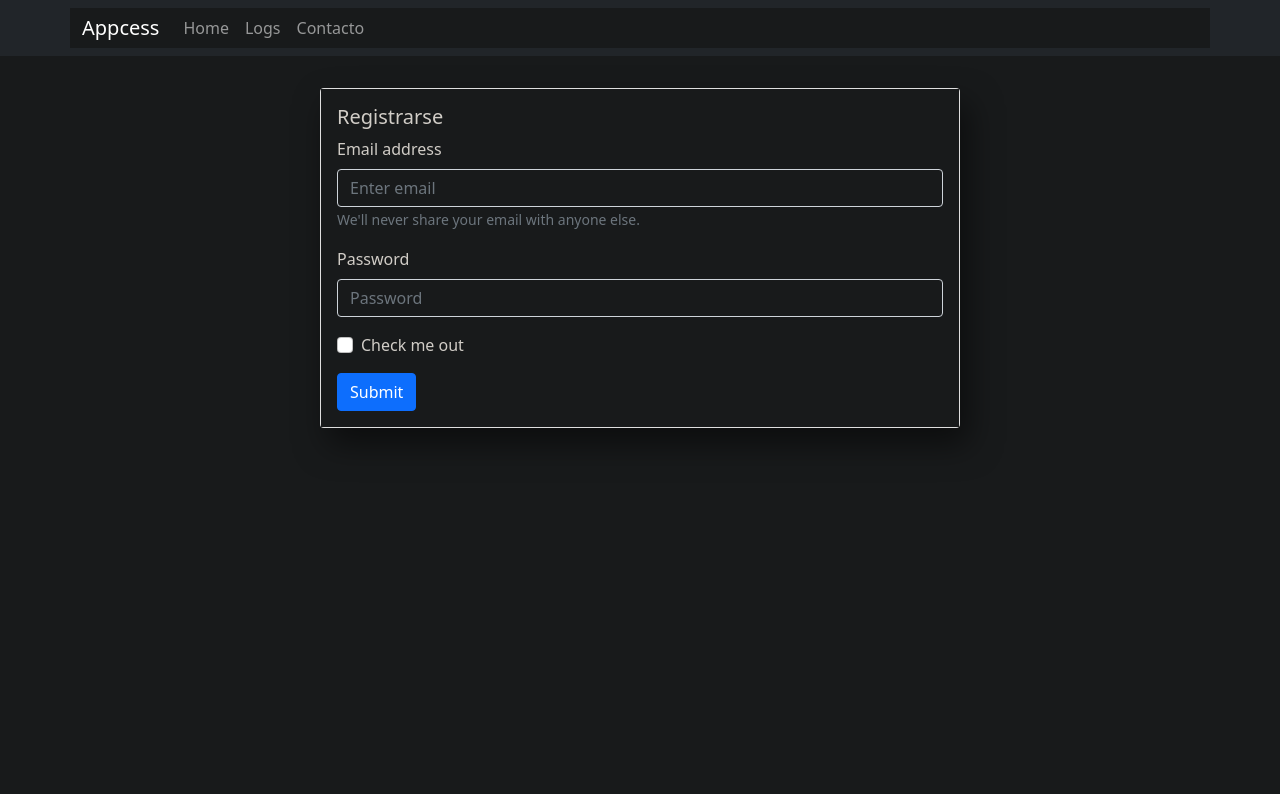
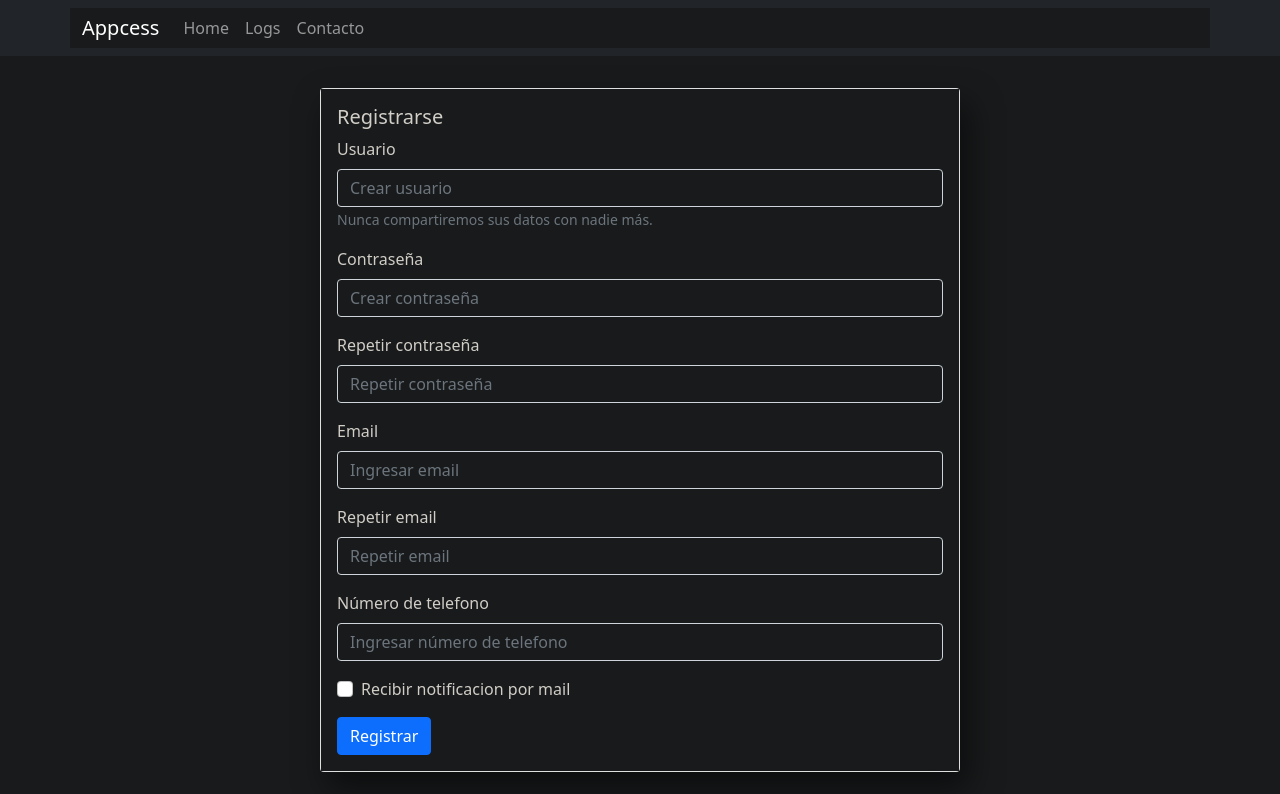
Before and after one commit to facusacchi/edu-unsam-proyecto-final-2021, a React (Create React App) app: page /registrarse in a window 1280 px wide. Shown: the top 794 px of the page. Built offline with nearby package versions, Linux system fonts and the light colour scheme.

Commit message:
agrego campos en el form de registrar

```diff
--- a/src/components/Login/Login.js
+++ b/src/components/Login/Login.js
@@ -25,18 +25,18 @@ const Login = ({history}) => {
                             <Card.Body>
                                 <Card.Title id='login-title'>Login</Card.Title>
                                     <Form>
-                                        <Form.Group className="mb-3" controlId="formBasicEmail">
+                                        <Form.Group className="mb-3" controlId="form-control">
                                             <Form.Label>Usuario</Form.Label>
                                             <Form.Control type="text" placeholder="Ingresar usuario" onChange={(event) => setUsuario(event.target.value)}/>
                                         </Form.Group>
 
-                                        <Form.Group className="mb-3" controlId="formBasicPassword">
+                                        <Form.Group className="mb-3" controlId="form-control">
                                             <Form.Label>Contraseña</Form.Label>
                                             <Form.Control type="password" placeholder="Ingresar contraseña" value={password} onChange={(event) => setPassword(event.target.value)}/>
                                         </Form.Group>
-                                        <Form.Group className="mb-3" controlId="formBasicCheckbox">
+                                        {/* <Form.Group className="mb-3" controlId="formBasicCheckbox">
                                             <Form.Check type="checkbox" label="Check me out" variant="warning" />
-                                        </Form.Group>
+                                        </Form.Group> */}
                                         <Form.Text id='login-desc' className="text-muted">
                                                 Nunca compartiremos sus datos con nadie más.
                                         </Form.Text>
--- a/src/components/Login/login.css
+++ b/src/components/Login/login.css
@@ -32,11 +32,6 @@
     margin-bottom: 0.5rem;
 }
 
-#formBasicEmail, #formBasicPassword {
-    background-color: #181a1b;
-    color: #d1cdc7;
-}
-
 .ancors {
     display: flex;
     flex-direction: column;
--- a/src/components/Registrar/Registrar.js
+++ b/src/components/Registrar/Registrar.js
@@ -8,23 +8,45 @@ const Registrar = () => {
             <Card.Body>
                 <Card.Title>Registrarse</Card.Title>
                 <Form>
-                    <Form.Group className="mb-3" controlId="formBasicEmail">
-                        <Form.Label>Email address</Form.Label>
-                        <Form.Control type="email" placeholder="Enter email" />
+                    <Form.Group className="mb-3" controlId="form-control">
+                        <Form.Label>Usuario</Form.Label>
+                        <Form.Control type="text" placeholder="Crear usuario" />
                         <Form.Text className="text-muted">
-                            We'll never share your email with anyone else.
+                            Nunca compartiremos sus datos con nadie más.
                         </Form.Text>
                     </Form.Group>
 
-                    <Form.Group className="mb-3" controlId="formBasicPassword">
-                        <Form.Label>Password</Form.Label>
-                        <Form.Control type="password" placeholder="Password" />
+                    <Form.Group className="mb-3" controlId="form-control">
+                        <Form.Label>Contraseña</Form.Label>
+                        <Form.Control type="password" placeholder="Crear contraseña" />
                     </Form.Group>
-                    <Form.Group className="mb-3" controlId="formBasicCheckbox">
-                        <Form.Check type="checkbox" label="Check me out" />
+
+                    <Form.Group className="mb-3" controlId="form-control">
+                        <Form.Label>Repetir contraseña</Form.Label>
+                        <Form.Control type="password" placeholder="Repetir contraseña" />
                     </Form.Group>
+
+                    <Form.Group className="mb-3" controlId="form-control">
+                        <Form.Label>Email</Form.Label>
+                        <Form.Control type="email" placeholder="Ingresar email" />
+                    </Form.Group>
+
+                    <Form.Group className="mb-3" controlId="form-control">
+                        <Form.Label>Repetir email</Form.Label>
+                        <Form.Control type="email" placeholder="Repetir email" />
+                    </Form.Group>
+
+                    <Form.Group className="mb-3" controlId="form-control">
+                        <Form.Label>Número de telefono</Form.Label>
+                        <Form.Control type="text" placeholder="Ingresar número de telefono" />
+                    </Form.Group>
+
+                    <Form.Group className="mb-3">
+                        <Form.Check type="checkbox" label="Recibir notificacion por mail" />
+                    </Form.Group>
+
                     <Button variant="primary" type="submit">
-                        Submit
+                        Registrar
                     </Button>
                 </Form>
             </Card.Body>
--- a/src/index.css
+++ b/src/index.css
@@ -18,7 +18,7 @@ code {
     monospace;
 }
 
-div,h1,h2,p,span,th,td,input {
+div,h1,h2,p,span,th,td,input,#form-control {
   color: #d1cdc7;
   background-color: #181a1b;
   line-height: 1.5;
```
Also changed, not shown: src/components/Log/Log.js (added, +11 -0 lines).
